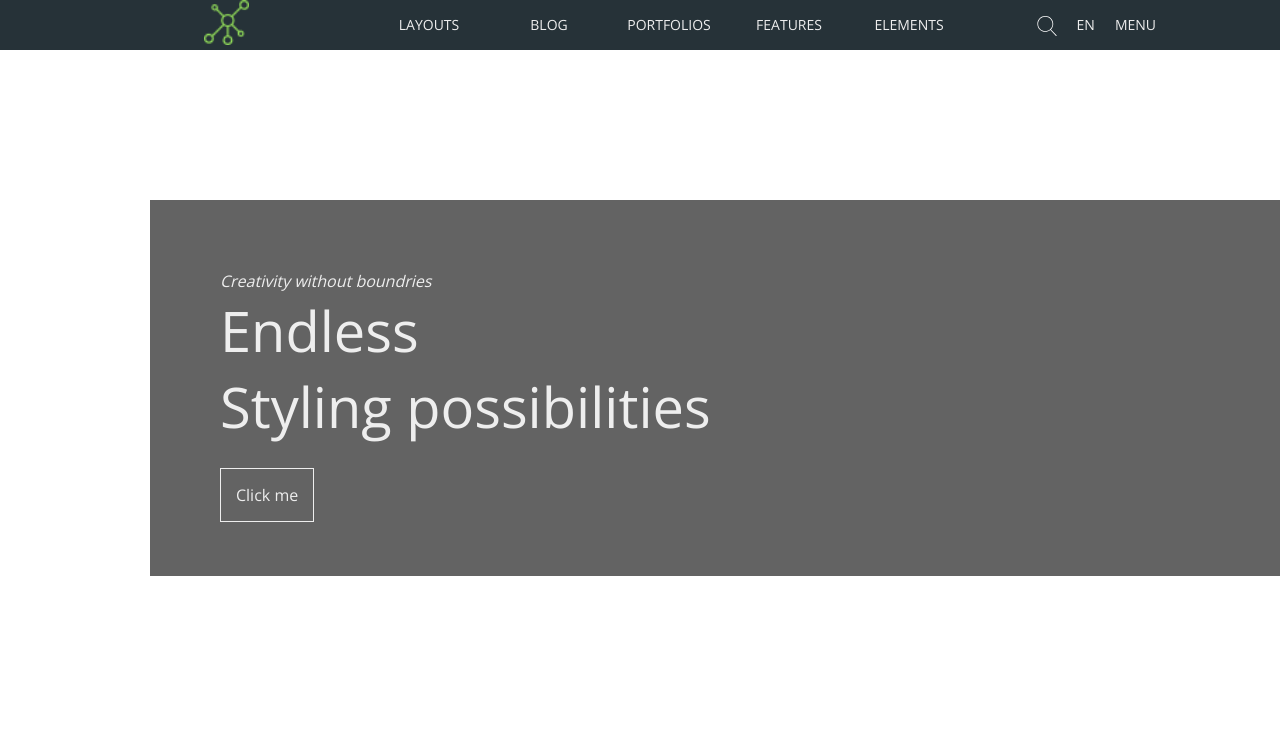
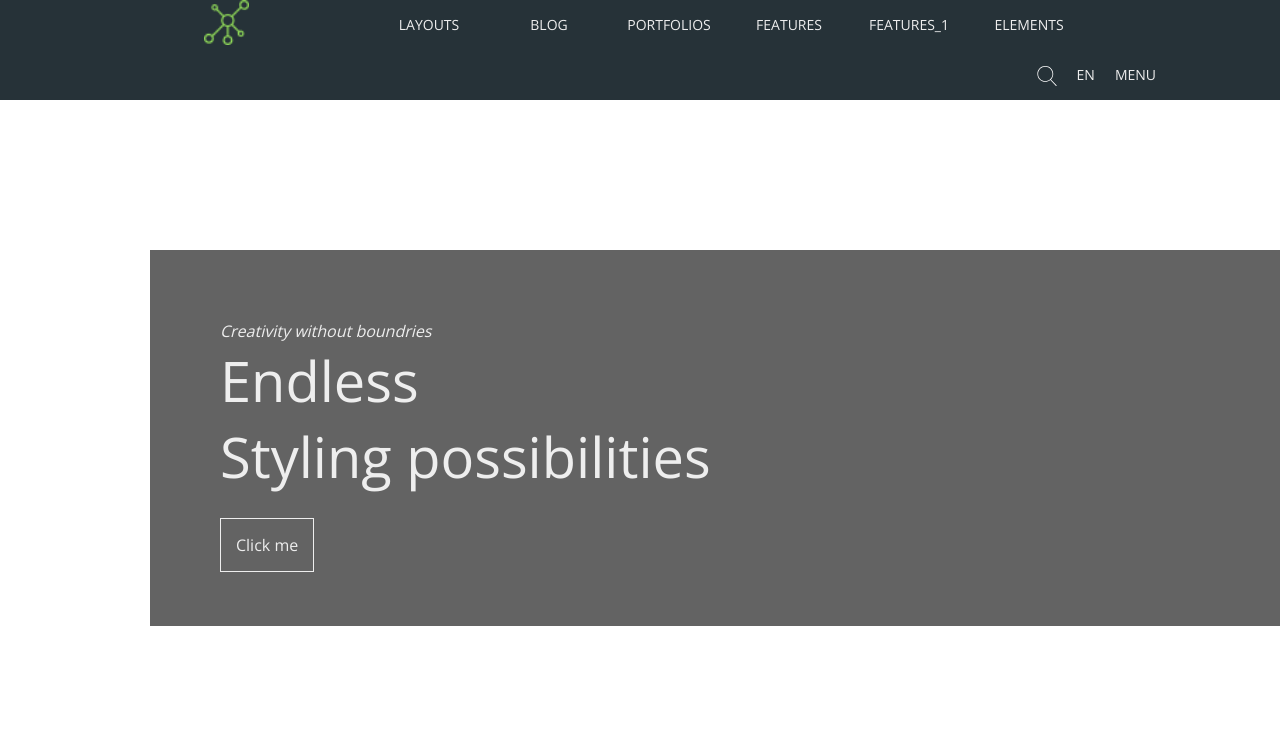
Before and after one commit to misshxq/Website_Business, a plain HTML site: page index.html in a window 1280 px wide. Shown: the top 747 px of the page. Drawn offline with nearby package versions, Linux system fonts and the light colour scheme.

Commit message:
add FEATURES_1

```diff
--- a/index.html
+++ b/index.html
@@ -21,6 +21,7 @@
 				<li class="top-nav__items"><a href="#">BLOG</a></li>
 				<li class="top-nav__items"><a href="#">PORTFOLIOS</a></li>
 				<li class="top-nav__items"><a href="#">FEATURES</a></li>
+				<li class="top-nav__items"><a href="#">FEATURES_1</a></li>
 				<li class="top-nav__items elements">
 					<a href="#">ELEMENTS</a>
 					<ul class="element-submenu">
```
